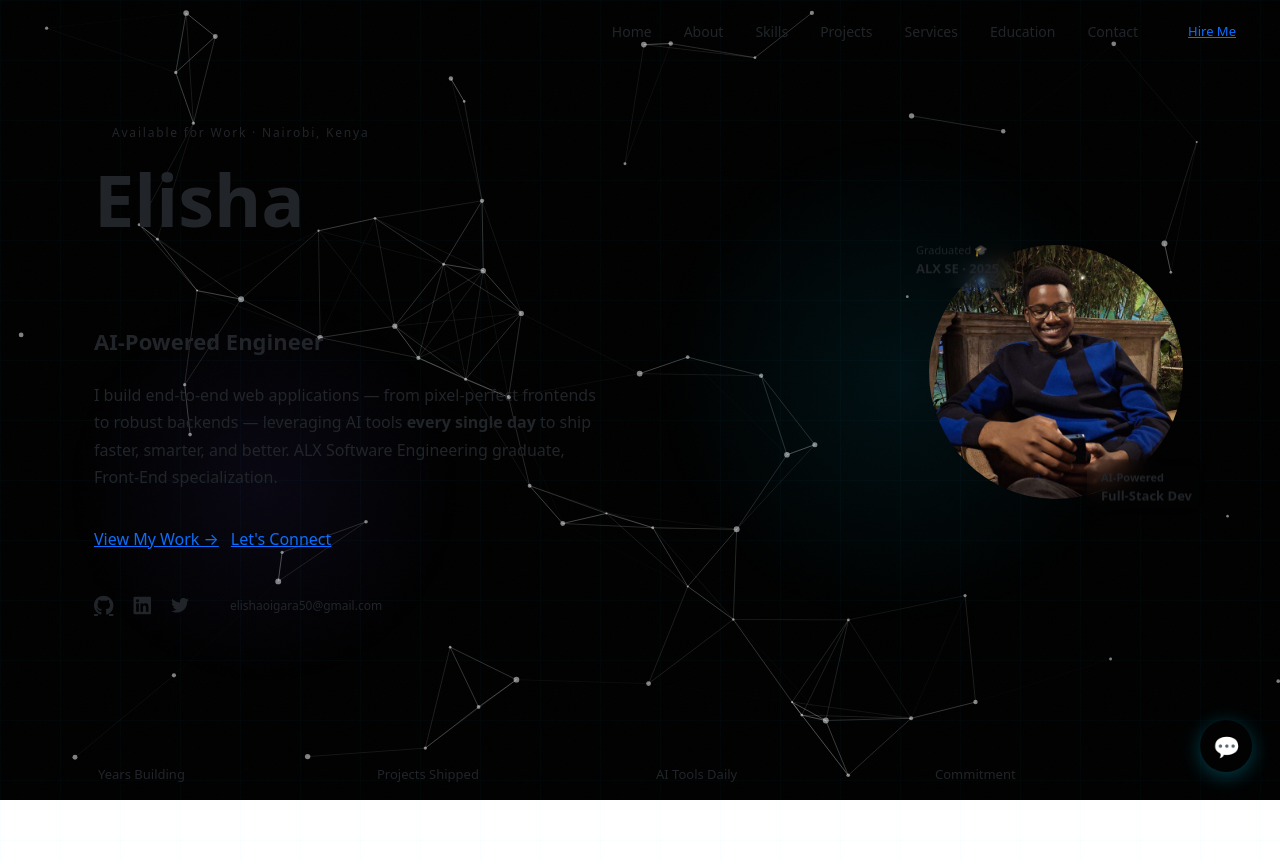
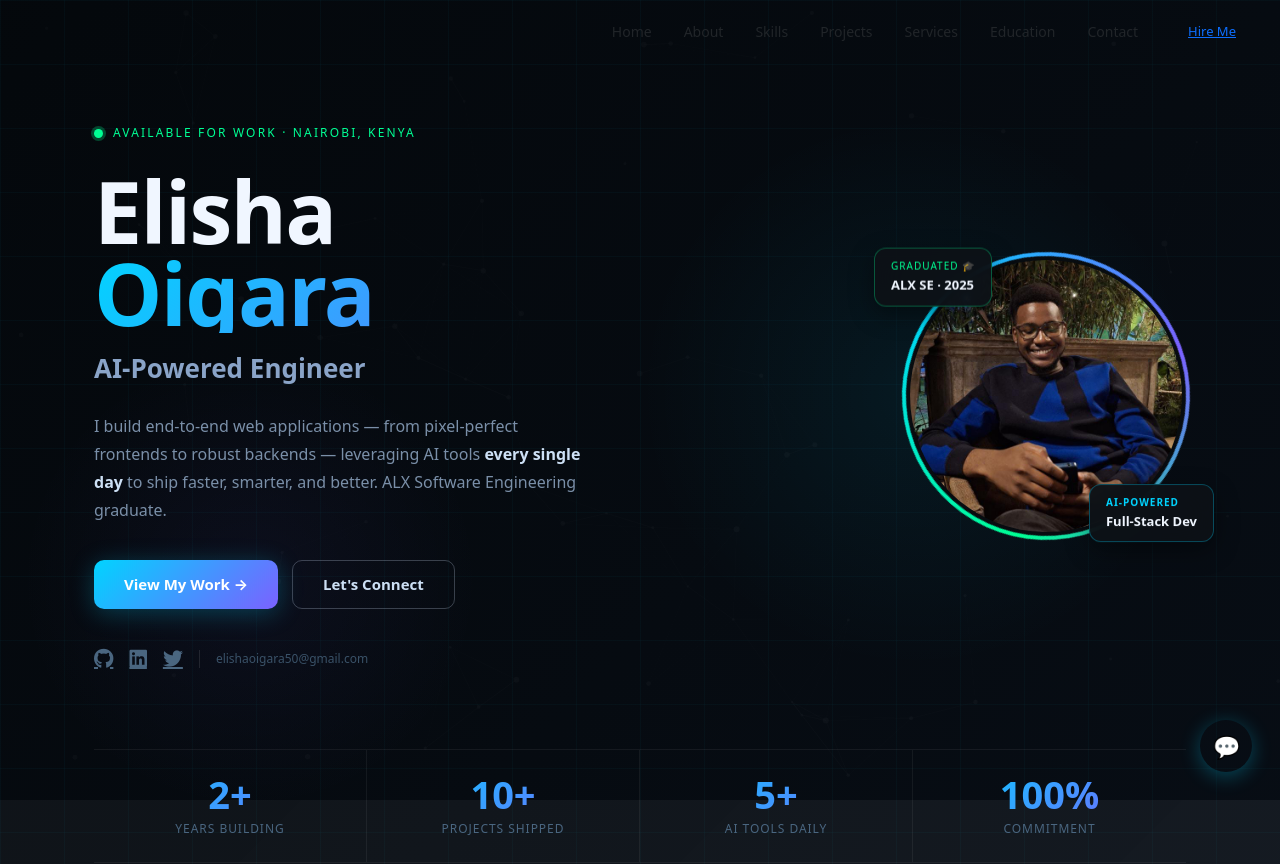
Before and after one commit to elishaoigara/portfolio-site, a React (Create React App) app: page / in a window 1280 px wide. Shown: the top 864 px of the page. Built offline with nearby package versions, Linux system fonts and the light colour scheme.

Commit message:
fix:331666133166633133133133133133133817555146778022933888

```diff
--- a/src/components/About.js
+++ b/src/components/About.js
@@ -6,7 +6,7 @@ function About() {
   const highlights = [
     { icon: '🌍', label: 'Location', value: 'Nairobi, Kenya' },
     { icon: '⚡', label: 'Focus', value: 'Full-Stack · AI-Augmented Dev' },
-    { icon: '🎓', label: 'Education', value: 'ALX SE Graduate · BIT · CS (UoPeople)' },
+    { icon: '🎓', label: 'Education', value: 'ALX SE Graduate · MKU BIT · CS (UoPeople)' },
     { icon: '🤖', label: 'Superpower', value: 'AI tools in every workflow, daily' },
   ];
 
@@ -62,7 +62,7 @@ function About() {
                 What sets me apart? I integrate <strong style={{ color: 'var(--accent)' }}>AI tools into every stage of my development workflow</strong> — using Claude Code, Cursor, GitHub Copilot, and other cutting-edge tools daily to accelerate delivery, reduce bugs, and write production-grade code at speed. AI isn't a trend for me; it's my development stack.
               </p>
               <p style={{ color: 'var(--text-muted)', fontSize: '16px', lineHeight: 1.8, marginBottom: '32px' }}>
-                I'm currently advancing my formal education in <strong style={{ color: 'var(--text)' }}>Business Information Technology</strong> and <strong style={{ color: 'var(--text)' }}>Computer Science at University of the People</strong>, combining academic depth with hands-on project experience.
+                I'm currently advancing my formal education in <strong style={{ color: 'var(--text)' }}>Business Information Technology at Mount Kenya University</strong> and <strong style={{ color: 'var(--text)' }}>Computer Science at University of the People</strong>, combining academic depth with hands-on project experience.
               </p>
 
               <div style={{ display: 'grid', gridTemplateColumns: '1fr 1fr', gap: '12px', marginBottom: '32px' }}>
--- a/src/components/Education.js
+++ b/src/components/Education.js
@@ -13,12 +13,12 @@ function Education() {
       icon: '🎓',
     },
     {
-      institution: 'Zetech University',
+      institution: 'Mount Kenya University',
       degree: 'Bachelor of Science — Business Information Technology',
       period: '2024 – Expected Aug 2027',
       status: 'In Progress',
       statusColor: 'var(--accent)',
-      description: 'Integrating business strategy with software systems — covering project management, enterprise systems, and information systems.',
+      description: 'Integrating business strategy with software systems — covering project management, enterprise systems, business analysis, and information systems architecture.',
       icon: '🏛️',
     },
     {
--- a/src/components/Hero.js
+++ b/src/components/Hero.js
@@ -18,78 +18,115 @@ function Hero() {
   }, []);
 
   return (
-    <section id="hero" style={{ minHeight: '100vh', display: 'flex', alignItems: 'center', position: 'relative', overflow: 'hidden', paddingTop: '64px' }}>
-      {/* Ambient orbs */}
+    <section
+      id="hero"
+      style={{
+        minHeight: '100vh',
+        display: 'flex',
+        alignItems: 'center',
+        position: 'relative',
+        overflow: 'hidden',
+        paddingTop: '64px',
+        /* Strong dark overlay so particles don't wash out text */
+        background: 'linear-gradient(135deg, rgba(4,8,12,0.97) 0%, rgba(8,14,22,0.95) 100%)',
+      }}
+    >
+      {/* Ambient colour orbs — very subtle */}
       <div style={{
-        position: 'absolute', top: '15%', right: '10%', width: '500px', height: '500px',
-        background: 'radial-gradient(circle, rgba(0,212,255,0.08) 0%, transparent 70%)',
+        position: 'absolute', top: '10%', right: '5%',
+        width: '600px', height: '600px',
+        background: 'radial-gradient(circle, rgba(0,212,255,0.07) 0%, transparent 65%)',
         borderRadius: '50%', pointerEvents: 'none',
-        transform: `translate(${mousePos.x * 0.3}px, ${mousePos.y * 0.3}px)`,
-        transition: 'transform 0.8s ease',
+        transform: `translate(${mousePos.x * 0.25}px, ${mousePos.y * 0.25}px)`,
+        transition: 'transform 1s ease',
       }} />
       <div style={{
-        position: 'absolute', bottom: '20%', left: '5%', width: '400px', height: '400px',
-        background: 'radial-gradient(circle, rgba(123,97,255,0.07) 0%, transparent 70%)',
+        position: 'absolute', bottom: '10%', left: '0%',
+        width: '500px', height: '500px',
+        background: 'radial-gradient(circle, rgba(123,97,255,0.06) 0%, transparent 65%)',
         borderRadius: '50%', pointerEvents: 'none',
-        transform: `translate(${mousePos.x * -0.2}px, ${mousePos.y * -0.2}px)`,
-        transition: 'transform 1s ease',
+        transform: `translate(${mousePos.x * -0.15}px, ${mousePos.y * -0.15}px)`,
+        transition: 'transform 1.2s ease',
       }} />
 
-      {/* Grid bg */}
+      {/* Faint grid */}
       <div style={{
         position: 'absolute', inset: 0, pointerEvents: 'none',
-        backgroundImage: 'linear-gradient(rgba(0,212,255,0.025) 1px, transparent 1px), linear-gradient(90deg, rgba(0,212,255,0.025) 1px, transparent 1px)',
-        backgroundSize: '60px 60px',
+        backgroundImage: `
+          linear-gradient(rgba(0,212,255,0.03) 1px, transparent 1px),
+          linear-gradient(90deg, rgba(0,212,255,0.03) 1px, transparent 1px)
+        `,
+        backgroundSize: '64px 64px',
       }} />
 
-      <div className="container" style={{ position: 'relative', zIndex: 1, padding: '60px 24px' }}>
-        <div className="row align-items-center" style={{ gap: '40px 0' }}>
+      <div className="container" style={{ position: 'relative', zIndex: 2, padding: '60px 24px' }}>
+        <div className="row align-items-center g-5">
 
-          {/* Left content */}
+          {/* ── LEFT: text content ── */}
           <div className="col-lg-7">
-            <motion.div initial={{ opacity: 0, y: 30 }} animate={{ opacity: 1, y: 0 }} transition={{ duration: 0.8 }}>
-              <div style={{ display: 'flex', alignItems: 'center', gap: '10px', marginBottom: '20px' }}>
-                <span style={{ width: '8px', height: '8px', borderRadius: '50%', background: 'var(--accent-3)', animation: 'pulse-glow 2s infinite', boxShadow: '0 0 8px var(--accent-3)' }} />
-                <span style={{ fontFamily: 'var(--font-mono)', fontSize: '12px', color: 'var(--accent-3)', letterSpacing: '0.15em' }}>
+
+            {/* Status badge */}
+            <motion.div
+              initial={{ opacity: 0, y: 16 }}
+              animate={{ opacity: 1, y: 0 }}
+              transition={{ duration: 0.6 }}
+              style={{ display: 'flex', alignItems: 'center', gap: '10px', marginBottom: '28px' }}
+            >
+              <span style={{
+                width: '9px', height: '9px', borderRadius: '50%',
+                background: '#00ff94',
+                boxShadow: '0 0 0 3px rgba(0,255,148,0.25)',
+                flexShrink: 0,
+              }} />
+              <span style={{
+                fontFamily: 'var(--font-mono)',
+                fontSize: '12px',
+                color: '#00ff94',
+                letterSpacing: '0.18em',
+                textTransform: 'uppercase',
+              }}>
                 Available for Work · Nairobi, Kenya
               </span>
-              </div>
             </motion.div>
 
+            {/* Name */}
             <motion.h1
-              initial={{ opacity: 0, y: 20 }}
+              initial={{ opacity: 0, y: 24 }}
               animate={{ opacity: 1, y: 0 }}
-              transition={{ duration: 0.8, delay: 0.15 }}
+              transition={{ duration: 0.7, delay: 0.1 }}
               style={{
                 fontFamily: 'var(--font-display)',
-                fontSize: 'clamp(38px, 6vw, 72px)',
+                fontSize: 'clamp(52px, 8vw, 86px)',
                 fontWeight: 800,
-                lineHeight: 1.05,
-                marginBottom: '12px',
-                color: 'var(--text)',
+                lineHeight: 0.95,
+                marginBottom: '16px',
+                letterSpacing: '-0.02em',
               }}
             >
-              Elisha<br />
+              <span style={{ color: '#f0f6ff', display: 'block' }}>Elisha</span>
               <span style={{
-                background: 'var(--gradient)',
+                background: 'linear-gradient(135deg, #00d4ff 0%, #7b61ff 100%)',
                 WebkitBackgroundClip: 'text',
                 WebkitTextFillColor: 'transparent',
-              }}>Oigara</span>
+                display: 'block',
+              }}>
+                Oigara
+              </span>
             </motion.h1>
 
+            {/* Typewriter role */}
             <motion.div
               initial={{ opacity: 0 }}
               animate={{ opacity: 1 }}
-              transition={{ delay: 0.4 }}
-              style={{
+              transition={{ delay: 0.35 }}
+              style={{ marginBottom: '24px', minHeight: '36px' }}
+            >
+              <span style={{
                 fontFamily: 'var(--font-display)',
-                fontSize: 'clamp(16px, 2.5vw, 22px)',
+                fontSize: 'clamp(18px, 2.8vw, 26px)',
                 fontWeight: 600,
-                color: 'var(--text-muted)',
-                marginBottom: '24px',
-                minHeight: '32px',
-              }}
-            >
+                color: '#8aa4c8',
+              }}>
                 <TypeAnimation
                   sequence={[
                     'Full-Stack Developer', 2500,
@@ -98,146 +135,196 @@ function Hero() {
                     'React + Node.js Builder', 2500,
                   ]}
                   wrapper="span"
-                speed={50}
+                  speed={55}
                   repeat={Infinity}
                 />
+              </span>
             </motion.div>
 
+            {/* Tagline */}
             <motion.p
               initial={{ opacity: 0 }}
               animate={{ opacity: 1 }}
-              transition={{ delay: 0.55 }}
+              transition={{ delay: 0.5 }}
               style={{
-                color: 'var(--text-muted)',
+                color: '#7a8fa8',
                 fontSize: '16px',
-                lineHeight: 1.7,
-                maxWidth: '520px',
+                lineHeight: 1.75,
+                maxWidth: '500px',
                 marginBottom: '36px',
               }}
             >
-              I build end-to-end web applications — from pixel-perfect frontends to robust backends — leveraging AI tools <strong style={{ color: 'var(--text)' }}>every single day</strong> to ship faster, smarter, and better. ALX Software Engineering graduate, Front-End specialization.
+              I build end-to-end web applications — from pixel-perfect frontends to
+              robust backends — leveraging AI tools{' '}
+              <strong style={{ color: '#cde0f5', fontWeight: 600 }}>every single day</strong>{' '}
+              to ship faster, smarter, and better. ALX Software Engineering graduate.
             </motion.p>
 
+            {/* CTA buttons */}
             <motion.div
               initial={{ opacity: 0, y: 10 }}
               animate={{ opacity: 1, y: 0 }}
-              transition={{ delay: 0.7 }}
-              style={{ display: 'flex', gap: '12px', flexWrap: 'wrap' }}
+              transition={{ delay: 0.65 }}
+              style={{ display: 'flex', gap: '14px', flexWrap: 'wrap' }}
             >
-              <a href="#projects" className="btn-primary-custom">
+              <a
+                href="#projects"
+                style={{
+                  display: 'inline-flex', alignItems: 'center', gap: '8px',
+                  padding: '13px 30px',
+                  background: 'linear-gradient(135deg, #00d4ff 0%, #7b61ff 100%)',
+                  color: '#fff', fontFamily: 'var(--font-body)',
+                  fontWeight: 700, fontSize: '15px', borderRadius: '10px',
+                  textDecoration: 'none', border: 'none',
+                  boxShadow: '0 4px 24px rgba(0,212,255,0.25)',
+                  transition: 'opacity 0.2s, transform 0.2s',
+                }}
+                onMouseEnter={e => { e.currentTarget.style.opacity = '0.88'; e.currentTarget.style.transform = 'translateY(-2px)'; }}
+                onMouseLeave={e => { e.currentTarget.style.opacity = '1'; e.currentTarget.style.transform = 'translateY(0)'; }}
+              >
                 View My Work →
               </a>
-              <a href="#contact" className="btn-outline-custom">
-                Let's Connect
+              <a
+                href="#contact"
+                style={{
+                  display: 'inline-flex', alignItems: 'center', gap: '8px',
+                  padding: '12px 30px',
+                  background: 'transparent',
+                  color: '#cde0f5', fontFamily: 'var(--font-body)',
+                  fontWeight: 600, fontSize: '15px', borderRadius: '10px',
+                  textDecoration: 'none',
+                  border: '1px solid rgba(205,224,245,0.25)',
+                  transition: 'all 0.2s',
+                }}
+                onMouseEnter={e => { e.currentTarget.style.borderColor = '#00d4ff'; e.currentTarget.style.color = '#00d4ff'; e.currentTarget.style.transform = 'translateY(-2px)'; }}
+                onMouseLeave={e => { e.currentTarget.style.borderColor = 'rgba(205,224,245,0.25)'; e.currentTarget.style.color = '#cde0f5'; e.currentTarget.style.transform = 'translateY(0)'; }}
+              >
+                Let&apos;s Connect
               </a>
             </motion.div>
 
+            {/* Socials row */}
             <motion.div
               initial={{ opacity: 0 }}
               animate={{ opacity: 1 }}
-              transition={{ delay: 0.9 }}
-              style={{ display: 'flex', gap: '20px', marginTop: '40px', alignItems: 'center' }}
+              transition={{ delay: 0.85 }}
+              style={{
+                display: 'flex', gap: '16px', marginTop: '40px',
+                alignItems: 'center', flexWrap: 'wrap',
+              }}
             >
-              <a href="https://github.com/elishaoigara" target="_blank" rel="noreferrer"
-                style={{ color: 'var(--text-muted)', fontSize: '20px', transition: 'color 0.2s', display: 'flex', alignItems: 'center', gap: '6px' }}
-                onMouseEnter={e => e.currentTarget.style.color = 'var(--text)'}
-                onMouseLeave={e => e.currentTarget.style.color = 'var(--text-muted)'}
+              {[
+                { href: 'https://github.com/elishaoigara', icon: 'fab fa-github' },
+                { href: 'https://linkedin.com/in/elishaoigara', icon: 'fab fa-linkedin' },
+                { href: 'https://twitter.com/lambertElisha3', icon: 'fab fa-twitter' },
+              ].map((s, i) => (
+                <a
+                  key={i}
+                  href={s.href}
+                  target="_blank"
+                  rel="noreferrer"
+                  style={{
+                    color: '#4a6680', fontSize: '20px',
+                    transition: 'color 0.2s, transform 0.2s',
+                    display: 'flex', alignItems: 'center',
+                  }}
+                  onMouseEnter={e => { e.currentTarget.style.color = '#00d4ff'; e.currentTarget.style.transform = 'translateY(-2px)'; }}
+                  onMouseLeave={e => { e.currentTarget.style.color = '#4a6680'; e.currentTarget.style.transform = 'translateY(0)'; }}
                 >
-                <i className="fab fa-github" />
+                  <i className={s.icon} />
                 </a>
-              <a href="https://linkedin.com/in/elishaoigara" target="_blank" rel="noreferrer"
-                style={{ color: 'var(--text-muted)', fontSize: '20px', transition: 'color 0.2s' }}
-                onMouseEnter={e => e.currentTarget.style.color = '#0077b5'}
-                onMouseLeave={e => e.currentTarget.style.color = 'var(--text-muted)'}
-              >
-                <i className="fab fa-linkedin" />
-              </a>
-              <a href="https://twitter.com/lambertElisha3" target="_blank" rel="noreferrer"
-                style={{ color: 'var(--text-muted)', fontSize: '18px', transition: 'color 0.2s' }}
-                onMouseEnter={e => e.currentTarget.style.color = 'var(--text)'}
-                onMouseLeave={e => e.currentTarget.style.color = 'var(--text-muted)'}
-              >
-                <i className="fab fa-twitter" />
-              </a>
-              <div style={{ width: '1px', height: '20px', background: 'var(--border)' }} />
-              <span style={{ fontFamily: 'var(--font-mono)', fontSize: '12px', color: 'var(--text-dim)' }}>
+              ))}
+              <div style={{ width: '1px', height: '18px', background: 'rgba(255,255,255,0.1)' }} />
+              <span style={{ fontFamily: 'var(--font-mono)', fontSize: '12px', color: '#3a5268' }}>
                 elishaoigara50@gmail.com
               </span>
             </motion.div>
           </div>
 
-          {/* Right: profile */}
+          {/* ── RIGHT: profile photo ── */}
           <div className="col-lg-5 d-flex justify-content-center justify-content-lg-end">
             <motion.div
-              initial={{ opacity: 0, scale: 0.85 }}
+              initial={{ opacity: 0, scale: 0.88 }}
               animate={{ opacity: 1, scale: 1 }}
-              transition={{ duration: 0.9, delay: 0.3 }}
-              style={{ position: 'relative', width: '260px', height: '260px' }}
+              transition={{ duration: 0.85, delay: 0.25 }}
+              style={{ position: 'relative', width: '280px', height: '280px' }}
             >
-              {/* Glow ring */}
+              {/* Spinning gradient ring */}
               <div style={{
-                position: 'absolute', inset: '-3px',
+                position: 'absolute', inset: '-4px',
                 borderRadius: '50%',
-                background: 'var(--gradient)',
-                padding: '3px',
-                animation: 'pulse-glow 3s infinite',
+                background: 'conic-gradient(from 0deg, #00d4ff, #7b61ff, #00ff94, #00d4ff)',
+                padding: '4px',
+                animation: 'spin-slow 8s linear infinite',
               }}>
-                <div style={{ width: '100%', height: '100%', borderRadius: '50%', background: 'var(--bg)' }} />
+                <div style={{ width: '100%', height: '100%', borderRadius: '50%', background: '#080c10' }} />
               </div>
+
+              {/* Photo */}
               <img
                 src={profilePic}
                 alt="Elisha Oigara"
                 style={{
-                  position: 'absolute',
-                  inset: '3px',
-                  width: 'calc(100% - 6px)',
-                  height: 'calc(100% - 6px)',
+                  position: 'absolute', inset: '4px',
+                  width: 'calc(100% - 8px)',
+                  height: 'calc(100% - 8px)',
                   borderRadius: '50%',
                   objectFit: 'cover',
+                  objectPosition: 'center top',
                   zIndex: 1,
-                  animation: 'float 5s ease-in-out infinite',
                 }}
               />
 
-              {/* Floating badges */}
+              {/* Badge: bottom-right */}
               <motion.div
-                animate={{ y: [0, -6, 0] }}
-                transition={{ duration: 3, repeat: Infinity, delay: 0.5 }}
+                animate={{ y: [0, -5, 0] }}
+                transition={{ duration: 3, repeat: Infinity }}
                 style={{
-                  position: 'absolute', bottom: '-16px', right: '-20px',
-                  background: 'var(--bg-3)', border: '1px solid var(--border-bright)',
-                  borderRadius: '12px', padding: '10px 14px', zIndex: 2,
-                  backdropFilter: 'blur(12px)',
+                  position: 'absolute', bottom: '-10px', right: '-28px',
+                  background: 'rgba(13,17,23,0.95)',
+                  border: '1px solid rgba(0,212,255,0.3)',
+                  borderRadius: '12px', padding: '10px 16px', zIndex: 3,
+                  backdropFilter: 'blur(16px)',
+                  boxShadow: '0 8px 24px rgba(0,0,0,0.4)',
                 }}
               >
-                <div style={{ fontFamily: 'var(--font-mono)', fontSize: '11px', color: 'var(--accent)', fontWeight: 600 }}>AI-Powered</div>
-                <div style={{ fontFamily: 'var(--font-body)', fontSize: '13px', color: 'var(--text)', fontWeight: 600 }}>Full-Stack Dev</div>
+                <div style={{ fontFamily: 'var(--font-mono)', fontSize: '10px', color: '#00d4ff', fontWeight: 600, letterSpacing: '0.1em' }}>AI-POWERED</div>
+                <div style={{ fontFamily: 'var(--font-body)', fontSize: '13px', color: '#f0f6ff', fontWeight: 700, marginTop: '2px' }}>Full-Stack Dev</div>
               </motion.div>
 
+              {/* Badge: top-left */}
               <motion.div
                 animate={{ y: [0, 5, 0] }}
-                transition={{ duration: 3.5, repeat: Infinity, delay: 1 }}
+                transition={{ duration: 3.5, repeat: Infinity, delay: 0.8 }}
                 style={{
-                  position: 'absolute', top: '-12px', left: '-24px',
-                  background: 'var(--bg-3)', border: '1px solid var(--border-bright)',
-                  borderRadius: '12px', padding: '10px 14px', zIndex: 2,
-                  backdropFilter: 'blur(12px)',
+                  position: 'absolute', top: '-10px', left: '-32px',
+                  background: 'rgba(13,17,23,0.95)',
+                  border: '1px solid rgba(0,255,148,0.3)',
+                  borderRadius: '12px', padding: '10px 16px', zIndex: 3,
+                  backdropFilter: 'blur(16px)',
+                  boxShadow: '0 8px 24px rgba(0,0,0,0.4)',
                 }}
               >
-                <div style={{ fontFamily: 'var(--font-mono)', fontSize: '11px', color: 'var(--accent-3)' }}>Graduated 🎓</div>
-                <div style={{ fontFamily: 'var(--font-body)', fontSize: '13px', color: 'var(--text)', fontWeight: 600 }}>ALX SE · 2025</div>
+                <div style={{ fontFamily: 'var(--font-mono)', fontSize: '10px', color: '#00ff94', letterSpacing: '0.1em' }}>GRADUATED 🎓</div>
+                <div style={{ fontFamily: 'var(--font-body)', fontSize: '13px', color: '#f0f6ff', fontWeight: 700, marginTop: '2px' }}>ALX SE · 2025</div>
               </motion.div>
             </motion.div>
           </div>
         </div>
 
-        {/* Stats row */}
+        {/* ── Stats bar ── */}
         <motion.div
           initial={{ opacity: 0, y: 20 }}
           animate={{ opacity: 1, y: 0 }}
-          transition={{ delay: 1.1 }}
-          className="row"
-          style={{ marginTop: '80px' }}
+          transition={{ delay: 1.0 }}
+          style={{
+            marginTop: '80px',
+            display: 'grid',
+            gridTemplateColumns: 'repeat(4, 1fr)',
+            gap: '0',
+            borderTop: '1px solid rgba(255,255,255,0.06)',
+            borderBottom: '1px solid rgba(255,255,255,0.06)',
+          }}
         >
           {[
             { num: '2+', label: 'Years Building' },
@@ -245,15 +332,46 @@ function Hero() {
             { num: '5+', label: 'AI Tools Daily' },
             { num: '100%', label: 'Commitment' },
           ].map((stat, i) => (
-            <div key={i} className="col-6 col-md-3" style={{ padding: '16px', borderRight: i < 3 ? '1px solid var(--border)' : 'none' }}>
-              <div style={{ fontFamily: 'var(--font-display)', fontSize: '32px', fontWeight: 800, background: 'var(--gradient)', WebkitBackgroundClip: 'text', WebkitTextFillColor: 'transparent' }}>
+            <div
+              key={i}
+              style={{
+                padding: '24px 16px',
+                borderRight: i < 3 ? '1px solid rgba(255,255,255,0.06)' : 'none',
+                textAlign: 'center',
+              }}
+            >
+              <div style={{
+                fontFamily: 'var(--font-display)',
+                fontSize: 'clamp(24px, 3vw, 38px)',
+                fontWeight: 800,
+                background: 'linear-gradient(135deg, #00d4ff 0%, #7b61ff 100%)',
+                WebkitBackgroundClip: 'text',
+                WebkitTextFillColor: 'transparent',
+                lineHeight: 1.1,
+              }}>
                 {stat.num}
               </div>
-              <div style={{ fontFamily: 'var(--font-body)', fontSize: '13px', color: 'var(--text-muted)' }}>{stat.label}</div>
+              <div style={{
+                fontFamily: 'var(--font-body)',
+                fontSize: '12px',
+                color: '#4a6680',
+                marginTop: '4px',
+                textTransform: 'uppercase',
+                letterSpacing: '0.08em',
+              }}>
+                {stat.label}
+              </div>
             </div>
           ))}
         </motion.div>
       </div>
+
+      <style>{`
+        @keyframes spin-slow {
+          from { transform: rotate(0deg); }
+          to   { transform: rotate(360deg); }
+        }
+      `}</style>
     </section>
   );
 }
```
Also changed, not shown: src/components/About.css (deleted, +0 -7 lines), src/components/Hero.css (deleted, +0 -21 lines). Lines whose indentation alone changed are shown as unchanged.
